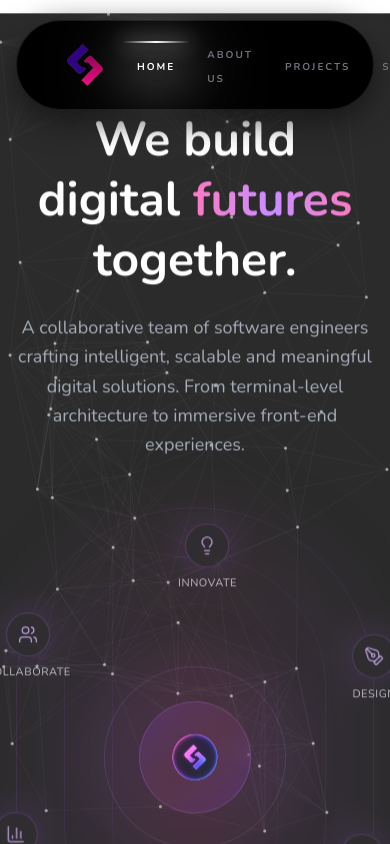
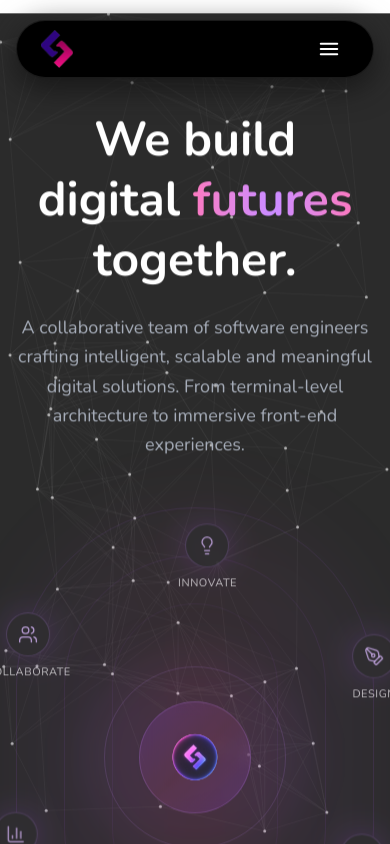
Before and after one commit to sororatech/sorora-portfolio, a Next.js app: page / in a window 390 px wide. Shown: the top 844 px of the page. Built offline with nearby package versions, Linux system fonts and the light colour scheme.

Commit message:
Fixed responsivness of navbar

```diff
--- a/src/components/layout/Navbar.tsx
+++ b/src/components/layout/Navbar.tsx
@@ -1,17 +1,24 @@
 'use client';
-
 
 import { useState, useEffect, useRef } from 'react';
 import Link from 'next/link';
 import Image from 'next/image';
 
+// Moved outside component to prevent re-creation on every render
+const navLinks = [
+  { name: 'HOME', href: '#home' },
+  { name: 'ABOUT US', href: '#about' },
+  { name: 'PROJECTS', href: '#projects' },
+  { name: 'SERVICES', href: '#services' },
+  { name: 'CONTACT US', href: '#contact' },
+];
 
 const Navbar = () => {
   const [scrolled, setScrolled] = useState(false);
   const [activeLink, setActiveLink] = useState('HOME');
+  const [isMenuOpen, setIsMenuOpen] = useState(false); // State for mobile menu
   const linkRefs = useRef<{ [key: string]: HTMLAnchorElement | null }>({});
   const [linkWidths, setLinkWidths] = useState<{ [key: string]: number }>({});
-
 
   useEffect(() => {
     const handleScroll = () => {
@@ -19,7 +26,6 @@ const Navbar = () => {
     };
     window.addEventListener('scroll', handleScroll);
 
-    // Calculate text widths on mount and resize
     const calculateWidths = () => {
       const widths: { [key: string]: number } = {};
       navLinks.forEach((link) => {
@@ -31,7 +37,6 @@ const Navbar = () => {
       setLinkWidths(widths);
     };
 
-
     calculateWidths();
     window.addEventListener('resize', calculateWidths);
 
@@ -41,28 +46,20 @@ const Navbar = () => {
     };
   }, []);
 
-
-  const navLinks = [
-    { name: 'HOME', href: '#home' },
-    { name: 'ABOUT US', href: '#about' },
-    { name: 'PROJECTS', href: '#projects' },
-    { name: 'SERVICES', href: '#services' },
-    { name: 'CONTACT US', href: '#contact' },
-  ];
-
-
   return (
     <nav
       className={`fixed top-0 left-0 right-0 z-50 transition-all duration-300 ${
         scrolled ? 'py-3' : 'py-5'
       }`}
     >
-      <div className="container mx-auto px-4">
+      {/* Added 'relative' to container to anchor the mobile dropdown */}
+      <div className="container mx-auto px-4 relative">
+
         {/* Pill Container */}
         <div className="relative flex items-center w-full max-w-4xl mx-auto bg-black backdrop-blur-xl rounded-full border border-white/10 shadow-[0_0_40px_rgba(255,255,255,0.08),0_8px_32px_rgba(0,0,0,0.8)] px-2 py-2">
 
-          {/* 1. Logo Section (Left) */}
-          <div className="flex-shrink-0 w-24 flex items-center justify-center pl-6">
+          {/* 1. Logo Section (Left) - Scaled down slightly on medium screens to free up space */}
+          <div className="flex-shrink-0 w-12 md:w-16 lg:w-24 flex items-center justify-center pl-4 md:pl-4 lg:pl-6">
             <Link href="#home">
               <Image
                 src="/sorora-logo.png"
@@ -74,9 +71,8 @@ const Navbar = () => {
             </Link>
           </div>
 
-
-          {/* 2. Navigation Links (Perfectly Centered) */}
-          <div className="flex-1 flex justify-center items-center">
+          {/* 2. Navigation Links (Perfectly Centered - Desktop & Tablet) */}
+          <div className="hidden md:flex flex-1 justify-center items-center overflow-hidden">
             <div className="flex items-center">
               {navLinks.map((link) => {
                 const isActive = activeLink === link.name;
@@ -88,7 +84,9 @@ const Navbar = () => {
                     href={link.href}
                     ref={(el) => { linkRefs.current[link.name] = el; }}
                     onClick={() => setActiveLink(link.name)}
-                    className="relative px-4 py-3 group"
+                    // Added whitespace-nowrap to prevent "ABOUT US" from breaking into two lines
+                    // Reduced padding on medium screens (md:px-3) to save horizontal space
+                    className="relative px-2 md:px-3 lg:px-4 py-3 group whitespace-nowrap"
                   >
                     {/* THE SPOTLIGHT EFFECT (Active Only) */}
                     {isActive && (
@@ -110,10 +108,9 @@ const Navbar = () => {
                       </>
                     )}
 
-
-                    {/* Link Text */}
+                    {/* Link Text - Reduced tracking (letter-spacing) on medium screens to make text physically shorter */}
                     <span
-                      className={`relative z-10 text-[10px] md:text-xs font-bold tracking-[0.2em] transition-colors duration-300 ${
+                      className={`relative z-10 text-[10px] md:text-[11px] lg:text-xs font-bold tracking-[0.1em] md:tracking-[0.15em] lg:tracking-[0.2em] transition-colors duration-300 ${
                         isActive ? 'text-white' : 'text-zinc-500 group-hover:text-zinc-300'
                       }`}
                     >
@@ -125,14 +122,79 @@ const Navbar = () => {
             </div>
           </div>
 
+          {/* 3. Spacer (Right - Desktop Only) - Matches logo width to keep links perfectly centered */}
+          <div className="hidden md:block flex-shrink-0 w-12 md:w-16 lg:w-24" />
 
-          {/* 3. Spacer (Right) */}
-          <div className="flex-shrink-0 w-24" />
+          {/* 4. Hamburger Menu Button (Mobile Only) */}
+          <div className="md:hidden flex-1 flex justify-end items-center pr-4">
+            <button
+              onClick={() => setIsMenuOpen(!isMenuOpen)}
+              className="p-2 text-white focus:outline-none"
+              aria-label="Toggle menu"
+            >
+              <svg
+                xmlns="http://www.w3.org/2000/svg"
+                fill="none"
+                viewBox="0 0 24 24"
+                strokeWidth={2}
+                stroke="currentColor"
+                className="w-6 h-6"
+              >
+                {isMenuOpen ? (
+                  <path strokeLinecap="round" strokeLinejoin="round" d="M6 18L18 6M6 6l12 12" />
+                ) : (
+                  <path strokeLinecap="round" strokeLinejoin="round" d="M3.75 6.75h16.5M3.75 12h16.5m-16.5 5.25h16.5" />
+                )}
+              </svg>
+            </button>
+          </div>
         </div>
+
+        {/* Mobile Menu Dropdown */}
+        {isMenuOpen && (
+          <div className="absolute top-full left-4 right-4 mt-2 p-4 bg-black/90 backdrop-blur-xl rounded-2xl border border-white/10 shadow-[0_8px_32px_rgba(0,0,0,0.8)] md:hidden z-40">
+            <div className="flex flex-col">
+              {navLinks.map((link) => {
+                const isActive = activeLink === link.name;
+                const textWidth = linkWidths[link.name] || 0;
+
+                return (
+                  <Link
+                    key={link.name}
+                    href={link.href}
+                    onClick={() => {
+                      setActiveLink(link.name);
+                      setIsMenuOpen(false); // Auto-close menu when a link is clicked
+                    }}
+                    className="relative w-full text-center px-4 py-4 group border-b border-white/5 last:border-b-0"
+                  >
+                    {/* Spotlight Effect for Mobile (Simplified for vertical layout) */}
+                    {isActive && (
+                      <>
+                        <div
+                          className="absolute top-0 left-1/2 -translate-x-1/2 h-[2px] bg-gradient-to-r from-transparent via-white to-transparent shadow-[0_0_20px_rgba(255,255,255,0.9)]"
+                          style={{ width: `${Math.max(textWidth, 100)}px` }} // Ensures the line isn't too tiny on mobile
+                        />
+                        <div className="absolute inset-0 bg-white/10 blur-xl rounded-full -z-10" />
+                      </>
+                    )}
+
+                    <span
+                      className={`relative z-10 text-sm font-bold tracking-[0.2em] transition-colors duration-300 ${
+                        isActive ? 'text-white' : 'text-zinc-500 group-hover:text-zinc-300'
+                      }`}
+                    >
+                      {link.name}
+                    </span>
+                  </Link>
+                );
+              })}
+            </div>
+          </div>
+        )}
       </div>
     </nav>
   );
 };
 
-
 export default Navbar;
```
